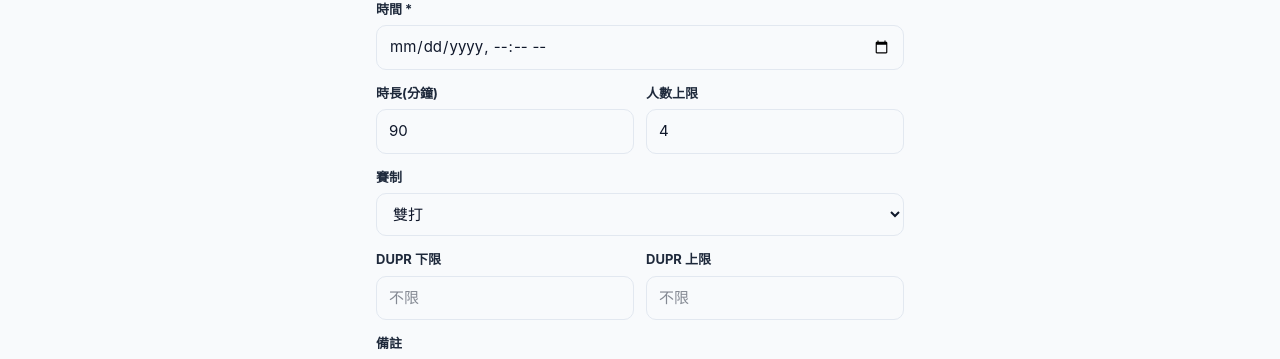
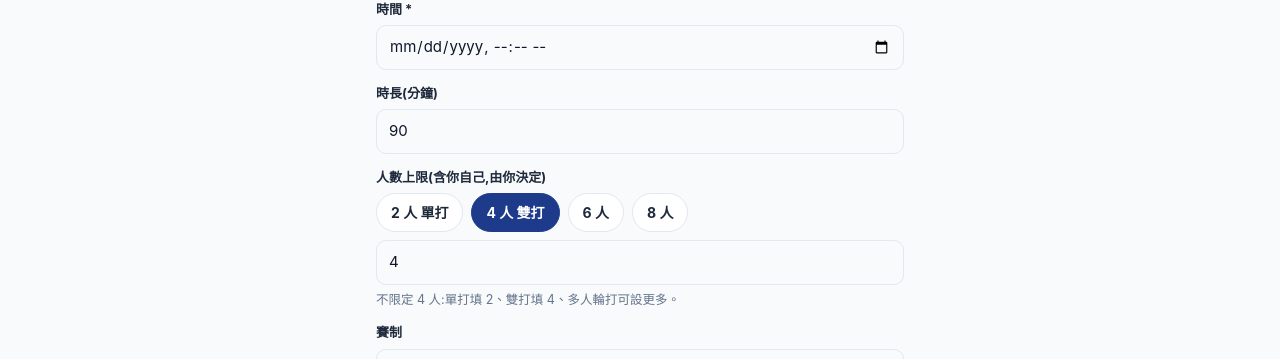
Before and after one commit to jimsshuang-code/vektr-demo, a Next.js app: page /match/create in a window 1280 px wide. Shown: the part 355-714 px from the top of the page. Built offline with nearby package versions, Linux system fonts and the light colour scheme; no server answers; the database is empty.

Commit message:
match: 人數上限快選 + 自訂,強調由開團者決定

```diff
--- a/app/match/create/page.tsx
+++ b/app/match/create/page.tsx
@@ -46,12 +46,20 @@ export default function MatchCreatePage() {
         </select>
         <label style={label}>時間 *</label>
         <input style={input} type="datetime-local" value={f.scheduled_at} onChange={e=>set("scheduled_at",e.target.value)}/>
-        <div style={{display:"flex",gap:12}}>
-          <div style={{flex:1}}><label style={label}>時長(分鐘)</label>
-            <input style={input} type="number" value={f.duration_min} onChange={e=>set("duration_min",e.target.value)}/></div>
-          <div style={{flex:1}}><label style={label}>人數上限</label>
-            <input style={input} type="number" min={2} value={f.max_players} onChange={e=>set("max_players",e.target.value)}/></div>
+        <label style={label}>時長(分鐘)</label>
+        <input style={input} type="number" value={f.duration_min} onChange={e=>set("duration_min",e.target.value)}/>
+        <label style={label}>人數上限(含你自己,由你決定)</label>
+        <div style={{display:"flex",gap:8,flexWrap:"wrap",marginBottom:8}}>
+          {[{n:2,t:"2 人 單打"},{n:4,t:"4 人 雙打"},{n:6,t:"6 人"},{n:8,t:"8 人"}].map(o=>{
+            const on=Number(f.max_players)===o.n;
+            return <button key={o.n} type="button" onClick={()=>set("max_players",o.n)}
+              style={{padding:"8px 14px",borderRadius:999,fontSize:14,fontWeight:700,cursor:"pointer",
+                border:`1.5px solid ${on?C.navy:C.line}`,background:on?C.navy:"#fff",color:on?"#fff":C.txt}}>{o.t}</button>;
+          })}
         </div>
+        <input style={input} type="number" min={2} max={64} value={f.max_players}
+          onChange={e=>set("max_players",e.target.value)} placeholder="或自訂人數(最少 2 人)"/>
+        <p style={{color:C.txt2,fontSize:12.5,margin:"6px 0 0"}}>不限定 4 人:單打填 2、雙打填 4、多人輪打可設更多。</p>
         <label style={label}>賽制</label>
         <select style={input} value={f.game_type} onChange={e=>set("game_type",e.target.value)}>
           <option value="doubles">雙打</option><option value="singles">單打</option><option value="mixed">混雙</option>
```
